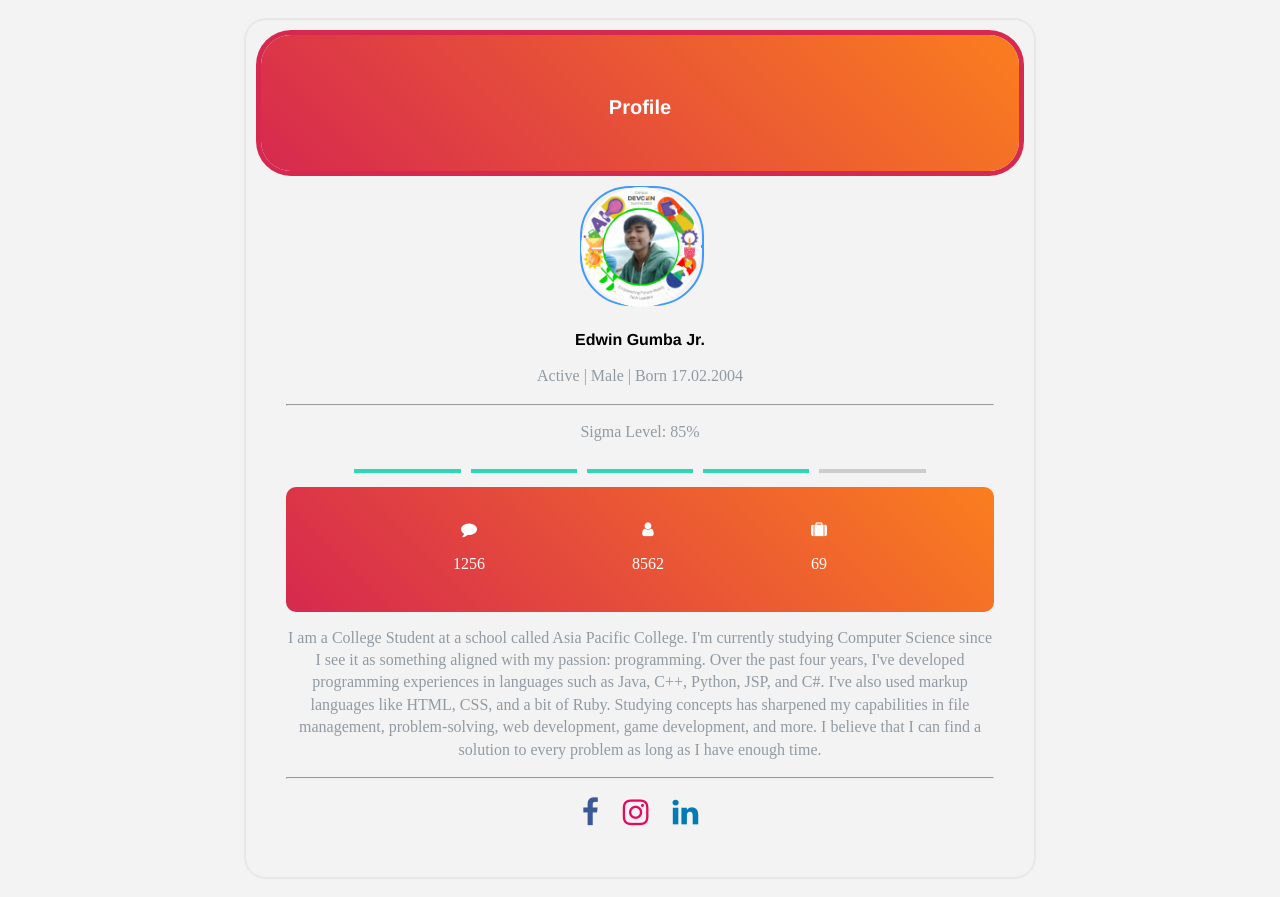
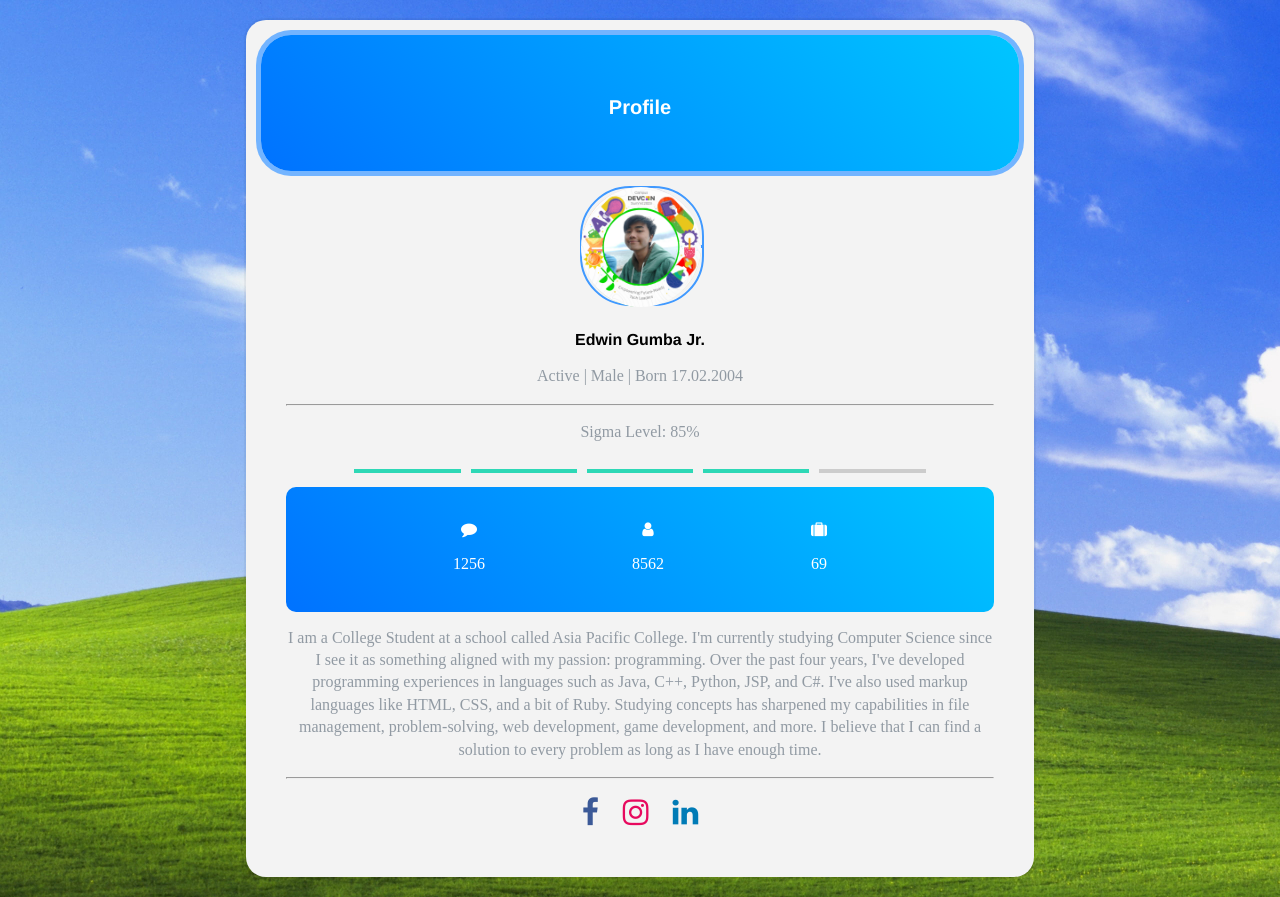
Before and after one commit to tarikuzuma/lab2, a PHP site: page / in a window 1280 px wide. Run offline with PHP 8.4, Linux system fonts and the light colour scheme; some libraries are stand-ins or nearby versions.

Commit message:
added background and chnaged colors

```diff
--- a/week3/css/style.css
+++ b/week3/css/style.css
@@ -1,6 +1,6 @@
 body{
     margin-top:20px;
-    background:#f3f3f3;
+    background-image: url('../assets/bliss.jpg');
 }
 
 /* Made it so that minimizing it wont mess up the look of the site */
@@ -24,6 +24,7 @@
     padding: 15px; /* Reduce padding */
     -webkit-transition: all 0.3s ease-in-out;
     transition: all 0.3s ease-in-out;
+    background: #f3f3f3;
 }
 
 .card .card-header {
@@ -31,8 +32,8 @@
     border-bottom: none;
     padding: 25px;
     text-align: center;
-    background: linear-gradient(45deg, #D6294F, #FA7E1E);
-    box-shadow: 0 0 0 5px #D6294F;
+    background: linear-gradient(45deg, #0072ff, #00c6ff);
+    box-shadow: 0 0 0 5px #73b4ff;
     margin-bottom: 15px;
     border-radius: 30px; /* Smoother edge */
     align-items: center; /* Center vertically */
@@ -161,7 +162,7 @@
 
 /*Added gradiaent color to look like my org <3*/
 .bg-c-jpcs {
-    background: linear-gradient(45deg, #D6294F, #FA7E1E);
+    background: linear-gradient(45deg, #0072ff, #00c6ff);
 }
 
 .bg-c-pink {
```
Also changed, not shown: week3/assets/bliss.jpg (added).
